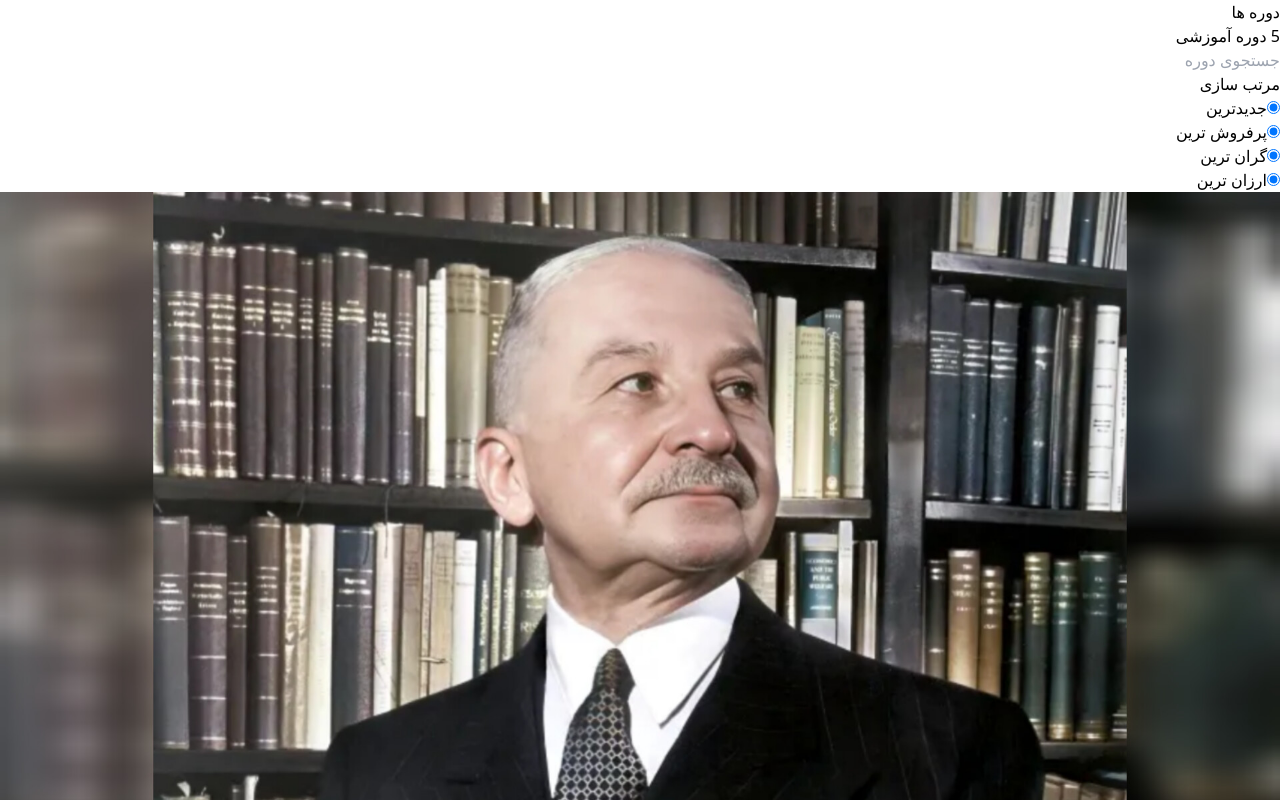
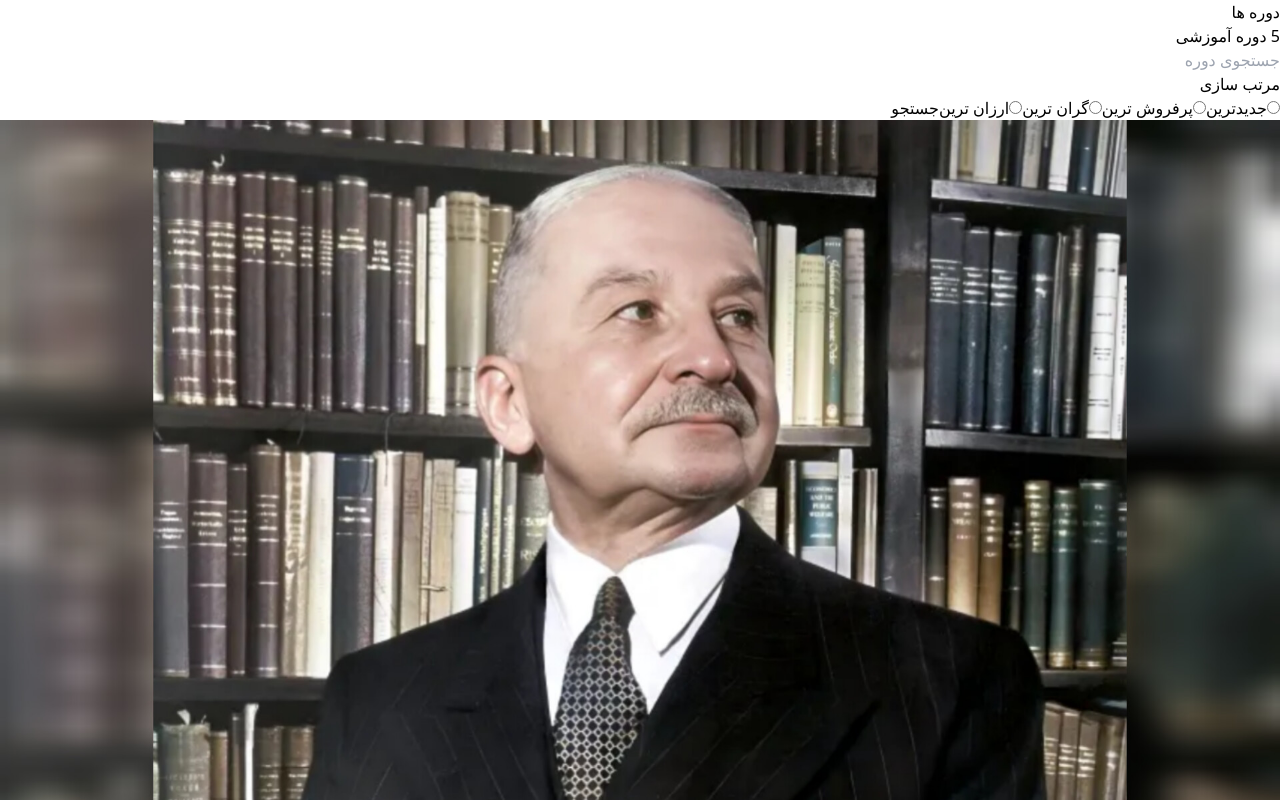
Before and after one commit to academy-react-summer1403/ice-programmer, a React (Vite) app: page / in a window 1280 px wide. Shown: the top 800 px of the page. Built offline with nearby package versions, Linux system fonts and the light colour scheme; a web font is replaced by a local one.

Commit message:
TopFilter

```diff
--- a/src/Components/Landing/CoursePage.jsx
+++ b/src/Components/Landing/CoursePage.jsx
@@ -1,26 +1,42 @@
 import {Formik, Field, Form} from 'formik';
 import CourseCard from './CourseCard';
-import LinkComponent from './LinkComponent';
+// import LinkComponent from './LinkComponent';
 
 function CoursePage() {
   return (
     <div className='bg-[#a09f9f] '>
-        <Formik>
-            <Form>
+
             <div className='flex flex-row-reverse flex-wrap gap-x-2 gap-y-4 w-[90%] mx-[auto]'>
             <div className='border-[1px_solid_red] w-[100%] flex justify-between'>
                 <h1>دوره ها</h1>
                 <h1> 5 دوره آموزشی</h1>
             </div>
             <div className='w-[100%] h-[115px] bg-white rounded-[20px] flex items-center mt-[10px] gap-5'>
-                <Field className='p-5 mr-[1%] bg-[url(src/assets/search.svg)] bg-no-repeat bg-left text-base font-bold [background-size:35px] shadow-inner shadow-slate-400 rounded-xl' type='text' placeholder='جستجوی دوره' name='SerachCourse'  ></Field>
+            <Formik initialValues={{SearchCourse:'', New:'',BestSelling:'',Expensive:'',Cheap:'' , sort:null }}>
+                <Form  className='w-[100%] h-[115px] bg-white rounded-[20px] flex items-center mt-[10px] gap-5'>
 
-                <h1 className="text-[18px] font-bold">مرتب سازی</h1>
-                <LinkComponent id={'LastProduct'} topic={'جدیدترین'} />
-                <LinkComponent id={'BestSelling'} topic={'پرفروش ترین'} />
-                <LinkComponent id={'Expensive'} topic={'گران ترین'} />
-                <LinkComponent id={'Cheap'} topic={'ارزان ترین'} />
-            </div>
+                    <Field className='p-5 mr-[1%] bg-[url(src/assets/search.svg)] bg-no-repeat bg-left text-base font-bold [background-size:35px] shadow-inner shadow-slate-400 rounded-xl' type='text' placeholder='جستجوی دوره' name='SearchCourse'  />
+                    <h1 className='font-bold'>مرتب سازی</h1>
+
+                    <Field className='hidden' type='radio'  name='New'  />
+                    <label htmlFor='#' className='cursor-pointer checked:[text-[red] font-bold]'>جدیدترین</label>
+
+                    <Field className='hidden' type='radio'  name='BestSelling'  />
+                    <label htmlFor='#' className='cursor-pointer checked:[text-[red] font-bold]'>پرفروش ترین</label>
+
+                    <Field className='hidden' type='radio'  name='Expensive'  />
+                    <label htmlFor='#' className='cursor-pointer checked:[text-[red] font-bold]'>گران ترین</label>
+
+                    <Field className='hidden' type='radio'  name='Cheap'  />
+                    <label htmlFor='#' className='cursor-pointer checked:[text-[red] font-bold]'>ارزان ترین</label>
+
+
+
+
+                    <button type='submit' className='bg-slate-500 p-3 rounded-xl'> جستجو</button>
+                    </Form>
+                </Formik>
+                </div>
             <div className='w-[74%] h-auto mt-6 pt-5 flex flex-row flex-wrap justify-between gap-y-24'>
                 <CourseCard />
                 <CourseCard />
@@ -41,8 +57,7 @@ function CoursePage() {
                 </details>
             </div>
         </div>
-            </Form>
-        </Formik>
+
     </div>
   )
 }
--- a/src/Components/Landing/LinkComponent.jsx
+++ b/src/Components/Landing/LinkComponent.jsx
@@ -4,10 +4,10 @@ import { Field, Form, Formik } from 'formik'
 function LinkComponent({topic, id}) {
   return (
     <div>
-        <Formik>
+        <Formik initialValues={{sortGroup:''}}>
             <Form>
                 <Field id={id} type="radio" name="sortGroup" className=' hidden []'/>
-                <label htmlFor={id} className='cursor-pointer checked:[color-red_font-bold]'>{topic}</label>
+                <label htmlFor={id} className='cursor-pointer checked:[text-[red] font-bold]'>{topic}</label>
             </Form>
         </Formik>
 
```
